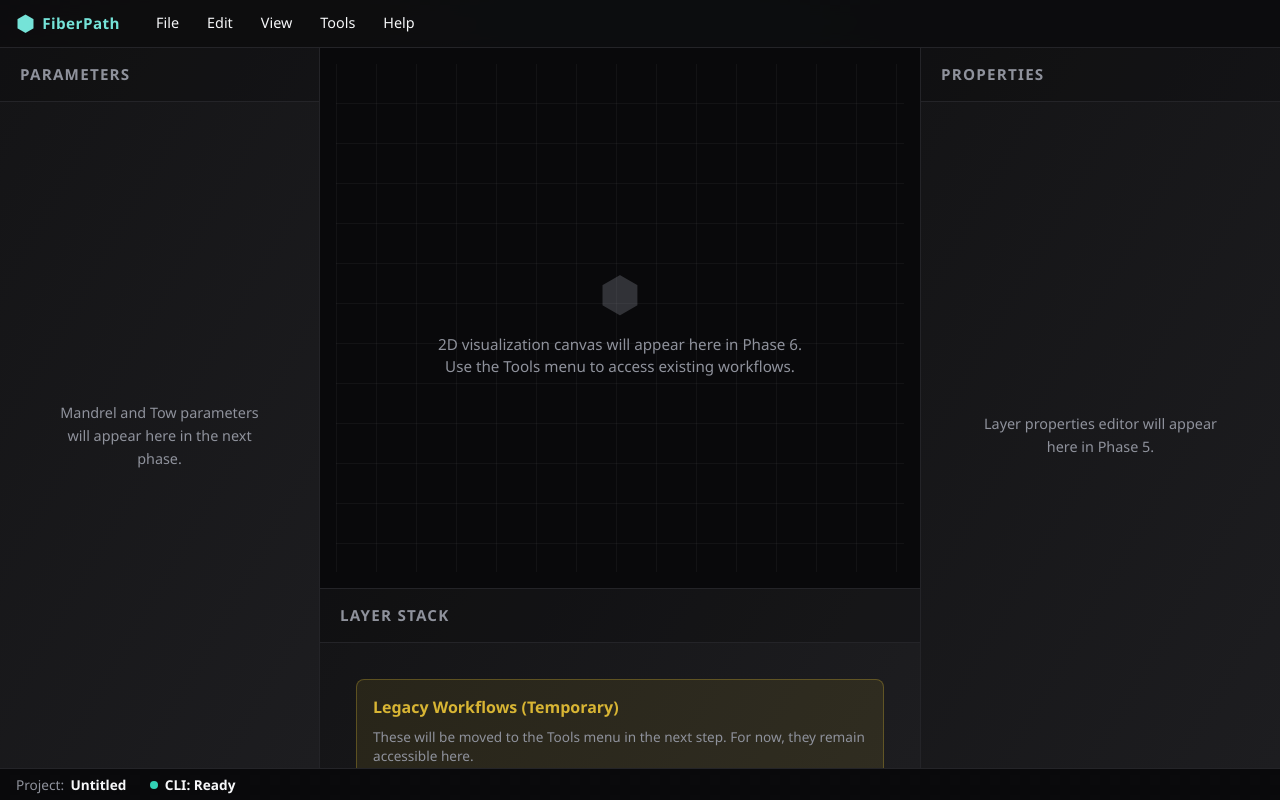
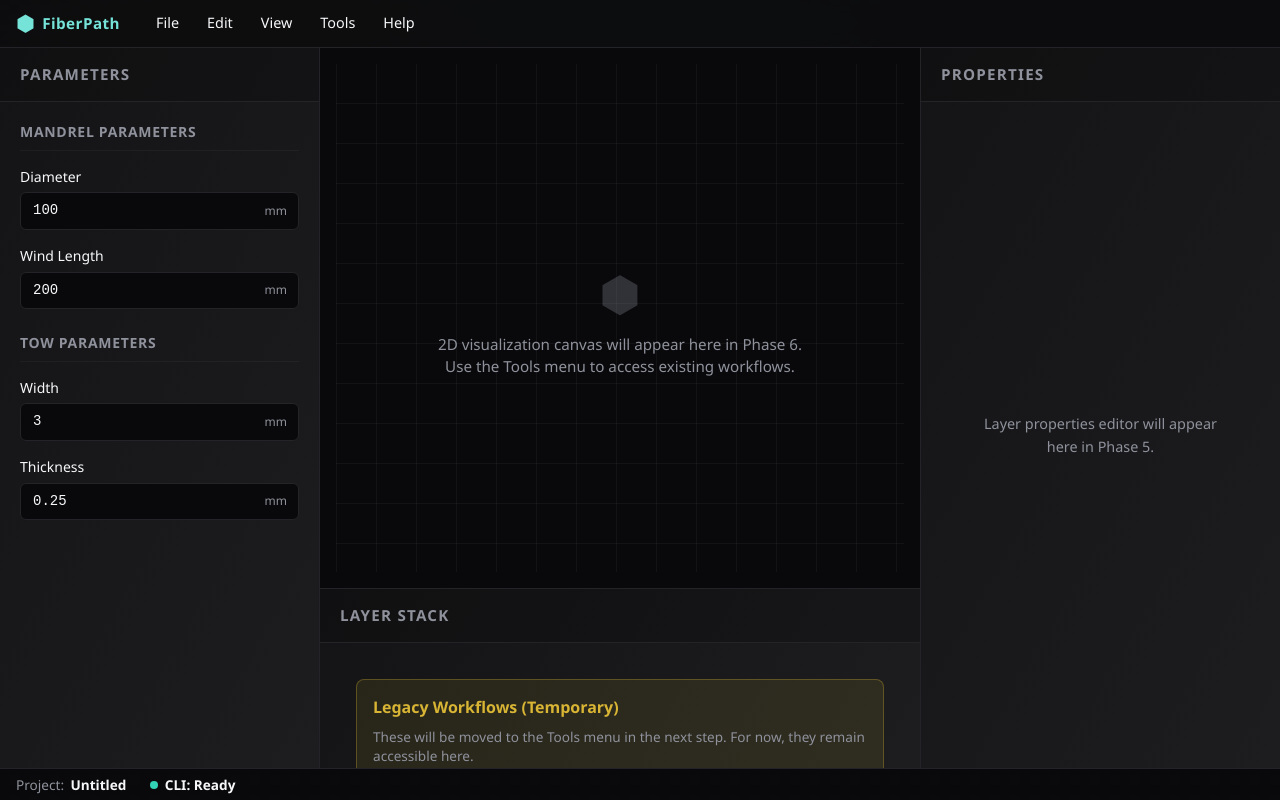
Before and after one commit to CameronBrooks11/fiberpath, a React app in the folder fiberpath_gui/: page / in a window 1280 px wide. Built offline with nearby package versions, Linux system fonts and the light colour scheme; the HTML template or start-up script is replaced by a standard one.

Commit message:
complete third phase of global params for left panel

```diff
--- a/fiberpath_gui/src/App.tsx
+++ b/fiberpath_gui/src/App.tsx
@@ -12,6 +12,8 @@ import { LeftPanel } from "./components/panels/LeftPanel";
 import { RightPanel } from "./components/panels/RightPanel";
 import { BottomPanel } from "./components/panels/BottomPanel";
 import { CenterCanvas } from "./components/canvas/CenterCanvas";
+import { MandrelForm } from "./components/forms/MandrelForm";
+import { TowForm } from "./components/forms/TowForm";
 import { useProjectStore } from "./state/projectStore";
 import {
   planWind,
@@ -185,10 +187,9 @@ export default function App() {
       }
       leftPanel={
         <LeftPanel>
-          <div className="panel-placeholder">
-            <p className="panel-placeholder-text">
-              Mandrel and Tow parameters will appear here in the next phase.
-            </p>
+          <MandrelForm />
+          <div style={{ marginTop: '1.5rem' }}>
+            <TowForm />
           </div>
         </LeftPanel>
       }
--- /dev/null
+++ b/fiberpath_gui/src/components/forms/MandrelForm.tsx
@@ -0,0 +1,95 @@
+import { useState, FocusEvent } from "react";
+import { useProjectStore } from "../../state/projectStore";
+
+export function MandrelForm() {
+  const mandrel = useProjectStore((state) => state.project.mandrel);
+  const updateMandrel = useProjectStore((state) => state.updateMandrel);
+
+  const [errors, setErrors] = useState<{ diameter?: string; wind_length?: string }>({});
+
+  const validateDiameter = (value: number): string | undefined => {
+    if (isNaN(value) || value <= 0) {
+      return "Diameter must be greater than 0";
+    }
+    return undefined;
+  };
+
+  const validateWindLength = (value: number): string | undefined => {
+    if (isNaN(value) || value <= 0) {
+      return "Wind length must be greater than 0";
+    }
+    return undefined;
+  };
+
+  const handleDiameterChange = (e: React.ChangeEvent<HTMLInputElement>) => {
+    const value = parseFloat(e.target.value);
+    updateMandrel({ diameter: value });
+  };
+
+  const handleDiameterBlur = (e: FocusEvent<HTMLInputElement>) => {
+    const value = parseFloat(e.target.value);
+    const error = validateDiameter(value);
+    setErrors((prev) => ({ ...prev, diameter: error }));
+  };
+
+  const handleWindLengthChange = (e: React.ChangeEvent<HTMLInputElement>) => {
+    const value = parseFloat(e.target.value);
+    updateMandrel({ wind_length: value });
+  };
+
+  const handleWindLengthBlur = (e: FocusEvent<HTMLInputElement>) => {
+    const value = parseFloat(e.target.value);
+    const error = validateWindLength(value);
+    setErrors((prev) => ({ ...prev, wind_length: error }));
+  };
+
+  return (
+    <div className="param-form">
+      <h3 className="param-form__title">Mandrel Parameters</h3>
+
+      <div className="param-form__group">
+        <label htmlFor="mandrel-diameter" className="param-form__label">
+          Diameter
+        </label>
+        <div className="param-form__input-wrapper">
+          <input
+            id="mandrel-diameter"
+            type="number"
+            step="0.1"
+            min="0"
+            value={mandrel.diameter}
+            onChange={handleDiameterChange}
+            onBlur={handleDiameterBlur}
+            className={`param-form__input ${errors.diameter ? 'param-form__input--error' : ''}`}
+          />
+          <span className="param-form__unit">mm</span>
+        </div>
+        {errors.diameter && (
+          <span className="param-form__error">{errors.diameter}</span>
+        )}
+      </div>
+
+      <div className="param-form__group">
+        <label htmlFor="mandrel-wind-length" className="param-form__label">
+          Wind Length
+        </label>
+        <div className="param-form__input-wrapper">
+          <input
+            id="mandrel-wind-length"
+            type="number"
+            step="0.1"
+            min="0"
+            value={mandrel.wind_length}
+            onChange={handleWindLengthChange}
+            onBlur={handleWindLengthBlur}
+            className={`param-form__input ${errors.wind_length ? 'param-form__input--error' : ''}`}
+          />
+          <span className="param-form__unit">mm</span>
+        </div>
+        {errors.wind_length && (
+          <span className="param-form__error">{errors.wind_length}</span>
+        )}
+      </div>
+    </div>
+  );
+}
--- /dev/null
+++ b/fiberpath_gui/src/components/forms/TowForm.tsx
@@ -0,0 +1,95 @@
+import { useState, FocusEvent } from "react";
+import { useProjectStore } from "../../state/projectStore";
+
+export function TowForm() {
+  const tow = useProjectStore((state) => state.project.tow);
+  const updateTow = useProjectStore((state) => state.updateTow);
+
+  const [errors, setErrors] = useState<{ width?: string; thickness?: string }>({});
+
+  const validateWidth = (value: number): string | undefined => {
+    if (isNaN(value) || value <= 0) {
+      return "Width must be greater than 0";
+    }
+    return undefined;
+  };
+
+  const validateThickness = (value: number): string | undefined => {
+    if (isNaN(value) || value <= 0) {
+      return "Thickness must be greater than 0";
+    }
+    return undefined;
+  };
+
+  const handleWidthChange = (e: React.ChangeEvent<HTMLInputElement>) => {
+    const value = parseFloat(e.target.value);
+    updateTow({ width: value });
+  };
+
+  const handleWidthBlur = (e: FocusEvent<HTMLInputElement>) => {
+    const value = parseFloat(e.target.value);
+    const error = validateWidth(value);
+    setErrors((prev) => ({ ...prev, width: error }));
+  };
+
+  const handleThicknessChange = (e: React.ChangeEvent<HTMLInputElement>) => {
+    const value = parseFloat(e.target.value);
+    updateTow({ thickness: value });
+  };
+
+  const handleThicknessBlur = (e: FocusEvent<HTMLInputElement>) => {
+    const value = parseFloat(e.target.value);
+    const error = validateThickness(value);
+    setErrors((prev) => ({ ...prev, thickness: error }));
+  };
+
+  return (
+    <div className="param-form">
+      <h3 className="param-form__title">Tow Parameters</h3>
+
+      <div className="param-form__group">
+        <label htmlFor="tow-width" className="param-form__label">
+          Width
+        </label>
+        <div className="param-form__input-wrapper">
+          <input
+            id="tow-width"
+            type="number"
+            step="0.1"
+            min="0"
+            value={tow.width}
+            onChange={handleWidthChange}
+            onBlur={handleWidthBlur}
+            className={`param-form__input ${errors.width ? 'param-form__input--error' : ''}`}
+          />
+          <span className="param-form__unit">mm</span>
+        </div>
+        {errors.width && (
+          <span className="param-form__error">{errors.width}</span>
+        )}
+      </div>
+
+      <div className="param-form__group">
+        <label htmlFor="tow-thickness" className="param-form__label">
+          Thickness
+        </label>
+        <div className="param-form__input-wrapper">
+          <input
+            id="tow-thickness"
+            type="number"
+            step="0.01"
+            min="0"
+            value={tow.thickness}
+            onChange={handleThicknessChange}
+            onBlur={handleThicknessBlur}
+            className={`param-form__input ${errors.thickness ? 'param-form__input--error' : ''}`}
+          />
+          <span className="param-form__unit">mm</span>
+        </div>
+        {errors.thickness && (
+          <span className="param-form__error">{errors.thickness}</span>
+        )}
+      </div>
+    </div>
+  );
+}
--- a/fiberpath_gui/src/styles/base.css
+++ b/fiberpath_gui/src/styles/base.css
@@ -283,3 +283,96 @@ button.secondary {
     font-size: 2rem;
   }
 }
+
+/* Parameter Forms */
+.param-form {
+  padding: 0;
+}
+
+.param-form__title {
+  font-size: 0.875rem;
+  font-weight: 600;
+  text-transform: uppercase;
+  letter-spacing: 0.05em;
+  color: var(--text-muted);
+  margin: 0 0 1rem 0;
+  padding-bottom: 0.5rem;
+  border-bottom: 1px solid var(--border-soft);
+}
+
+.param-form__group {
+  margin-bottom: 1rem;
+}
+
+.param-form__group:last-child {
+  margin-bottom: 0;
+}
+
+.param-form__label {
+  display: block;
+  font-size: 0.875rem;
+  font-weight: 500;
+  color: var(--text);
+  margin-bottom: 0.375rem;
+}
+
+.param-form__input-wrapper {
+  position: relative;
+  display: flex;
+  align-items: center;
+}
+
+.param-form__input {
+  flex: 1;
+  padding: 0.5rem 3rem 0.5rem 0.75rem;
+  background: var(--bg);
+  border: 1px solid var(--border);
+  border-radius: 0.375rem;
+  color: var(--text);
+  font-size: 0.875rem;
+  font-family: 'Courier New', monospace;
+  transition: all 0.15s ease;
+  width: 100%;
+}
+
+.param-form__input:focus {
+  outline: none;
+  border-color: var(--primary);
+  box-shadow: 0 0 0 3px rgba(18, 168, 154, 0.1);
+}
+
+.param-form__input--error {
+  border-color: var(--error);
+}
+
+.param-form__input--error:focus {
+  border-color: var(--error);
+  box-shadow: 0 0 0 3px rgba(255, 138, 138, 0.1);
+}
+
+.param-form__unit {
+  position: absolute;
+  right: 0.75rem;
+  font-size: 0.75rem;
+  color: var(--text-muted);
+  pointer-events: none;
+  font-weight: 500;
+}
+
+.param-form__error {
+  display: block;
+  margin-top: 0.25rem;
+  font-size: 0.75rem;
+  color: var(--error);
+}
+
+/* Remove spinner arrows from number inputs */
+.param-form__input::-webkit-outer-spin-button,
+.param-form__input::-webkit-inner-spin-button {
+  -webkit-appearance: none;
+  margin: 0;
+}
+
+.param-form__input[type=number] {
+  -moz-appearance: textfield;
+}
```
